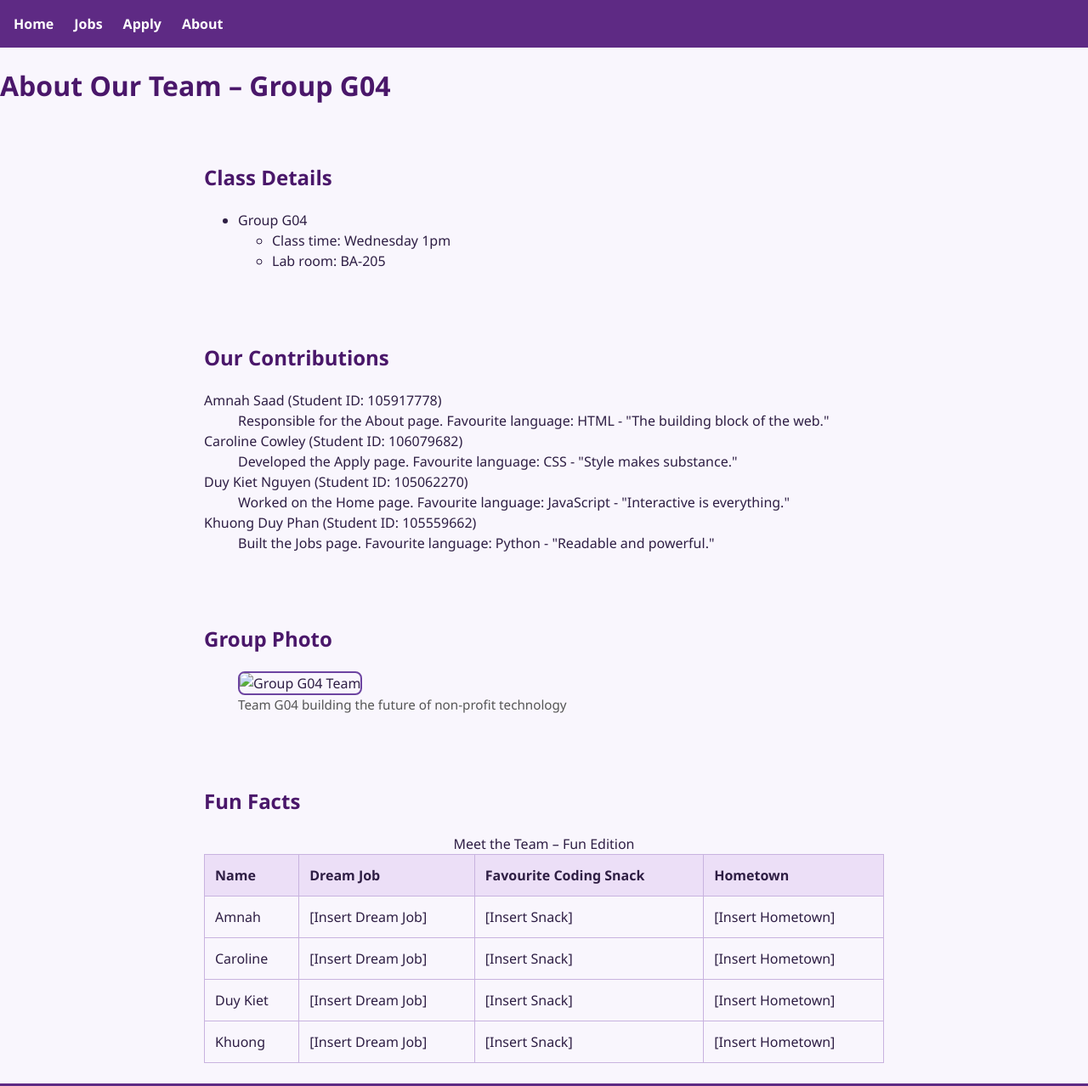
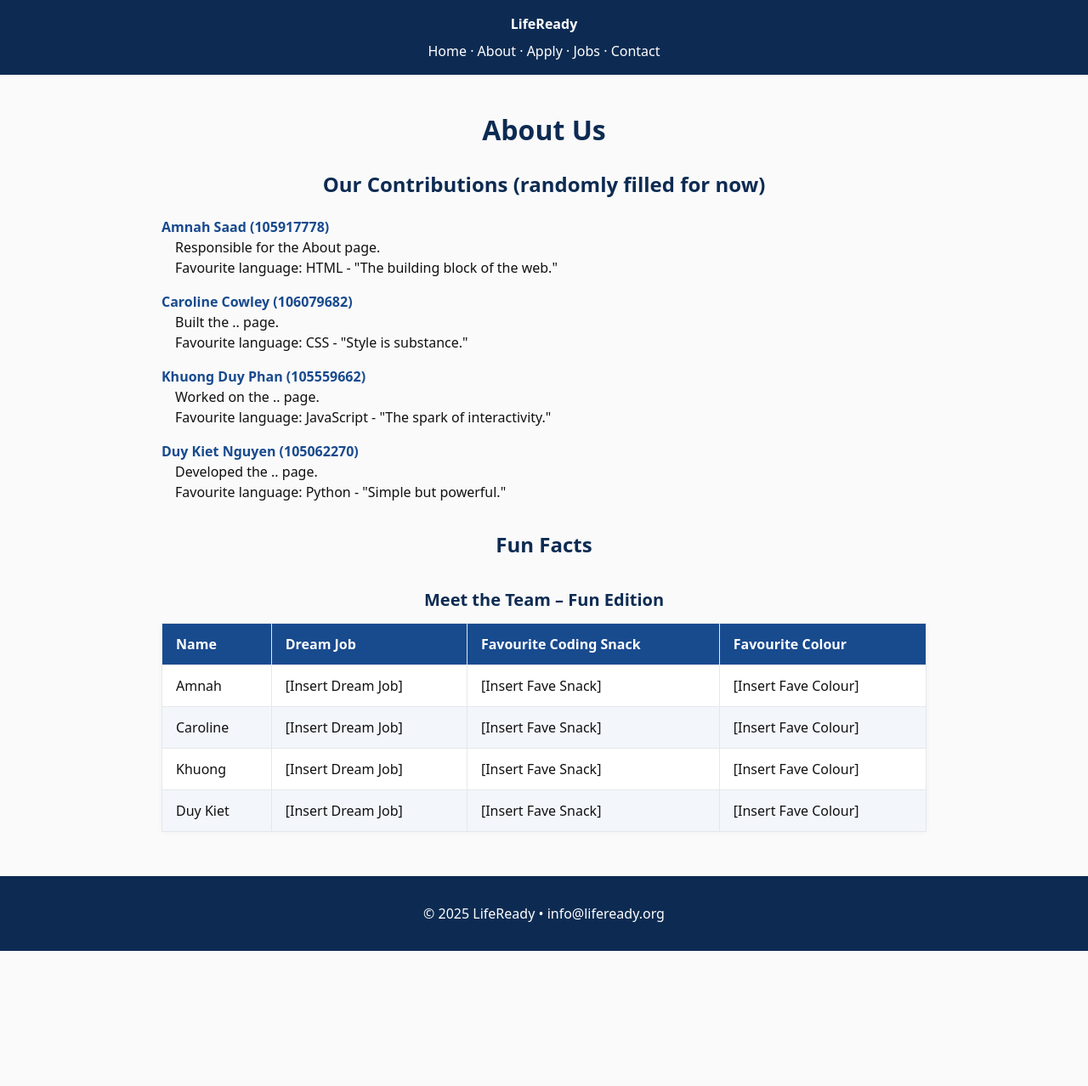
Before and after one commit to CarolineCowley/webProjectPt1, a plain HTML site: page about.html in a window 1280 px wide. Shown: the top 1278 px of the page at 85% size. After the commit the page ends 1119 px from the top, so only its background shows below. Drawn offline with Linux system fonts and the light colour scheme; files that its build step writes are made by us from their sources.

Commit message:
Added index.html

```diff
--- a/about.html
+++ b/about.html
@@ -3,141 +3,125 @@
 <head>
   <meta charset="UTF-8">
   <meta name="viewport" content="width=device-width, initial-scale=1">
-  <title>About Us - G04</title>
+  <title>About Us (G04) | LifeReady</title>
   <link rel="stylesheet" href="styles.css">
   <style>
-    /* Page-specific CSS: purple-based styling to differentiate from other pages */
+    :root {
+      --gap: 1rem;
+      --max: 900px;
+      --primary-color: #0d2b52; /* dark blue */
+      --primary-color-light: #184a8e;
+      --background-color: #fafafa;
+      --text-color: #111;
+      --border-color: #e5e7eb;
+    }
     body {
-      font-family: 'Segoe UI', Tahoma, Geneva, Verdana, sans-serif;
-      background-color: #f9f6fd;
-      color: #2e1e44;
+      font-family: system-ui, -apple-system, Segoe UI, Roboto, Arial, sans-serif;
+      line-height: 1.5;
       margin: 0;
+      color: var(--text-color);
+      background: var(--background-color);
     }
-
-    nav {
-      background-color: #5e2a84;
+    header, footer {
+      background: var(--primary-color);
+      color: white;
       padding: 1rem;
+      text-align: center;
     }
-
-    nav ul {
-      list-style: none;
-      display: flex;
-      gap: 1.5rem;
-      padding: 0;
-      margin: 0;
+    header a, footer a, nav a {
+      color: white;
+      text-decoration: none;
     }
-
-    nav a {
-      color: #fff;
-      text-decoration: none;
-      font-weight: bold;
-    }
-
-    nav a:hover,
-    nav a:focus {
+    header a:focus, header a:hover,
+    footer a:focus, footer a:hover,
+    nav a:focus, nav a:hover {
       text-decoration: underline;
     }
-
+    main {
+      padding: 1.25rem;
+      max-width: var(--max);
+      margin: 0 auto;
+    }
     h1, h2 {
-      color: #4a176a;
+      text-align: center;
+      color: var(--primary-color);
     }
-
     section {
-      padding: 1.5rem;
-      max-width: 800px;
-      margin: auto;
+      margin-bottom: 2rem;
     }
-
-    .group-photo {
-      border: 2px solid #6d44a1;
-      max-width: 300px;
-      border-radius: 8px;
+    dl dt {
+      font-weight: 700;
+      margin-top: 1rem;
+      color: var(--primary-color-light);
     }
-
+    dl dd {
+      margin-left: 1rem;
+      margin-bottom: 1rem;
+    }
     table {
       border-collapse: collapse;
       width: 100%;
-      margin-top: 1rem;
+      max-width: var(--max);
+      margin: 0 auto;
+      background: white;
+      border: 1px solid var(--border-color);
+      border-radius: 8px;
+      box-shadow: 0 1px 6px rgba(0,0,0,.04);
     }
-
+    caption {
+      font-weight: 700;
+      font-size: 1.25rem;
+      margin: 0.75rem 0;
+      color: var(--primary-color);
+    }
     th, td {
-      border: 1px solid #c8b3df;
-      padding: 0.75rem;
+      border: 1px solid var(--border-color);
+      padding: 0.75rem 1rem;
       text-align: left;
     }
-
     th {
-      background-color: #ecdff7;
+      background: var(--primary-color-light);
+      color: white;
     }
-
-    figcaption {
-      font-size: 0.95rem;
-      color: #555;
-    }
-
-    footer {
-      text-align: center;
-      padding: 1rem;
-      background-color: #5e2a84;
-      color: #fff;
-      font-size: 0.9rem;
-    }
-
-    footer a {
-      color: #fff;
-      text-decoration: underline;
+    tbody tr:nth-child(even) {
+      background: #f3f6fb;
     }
   </style>
 </head>
 <body>
+  <header>
+    <a href="index.html"><strong>LifeReady</strong></a>
+    <nav aria-label="Primary" style="margin-top: 0.5rem;">
+      <a href="index.html">Home</a> ·
+      <a href="about.html" aria-current="page">About</a> ·
+      <a href="apply.html">Apply</a> ·
+       <a href="jobs.html">Jobs</a> ·
+       <a href="mailto:info@companyname.com">Contact</a>
+    </nav>
+  </header>
 
-  <!-- Shared Navigation -->
-  <nav>
-    <ul>
-      <li><a href="index.html">Home</a></li>
-      <li><a href="jobs.html">Jobs</a></li>
-      <li><a href="apply.html">Apply</a></li>
-      <li><a href="about.html">About</a></li>
-    </ul>
-  </nav>
-
-  <h1>About Our Team – Group G04</h1>
+  <main>
+    <h1>About Us</h1>
 
     <section>
-    <h2>Class Details</h2>
-    <ul>
-      <li>Group G04
-        <ul>
-          <li>Class time: Wednesday 1pm</li>
-          <li>Lab room: BA-205</li>
-        </ul>
-      </li>
-    </ul>
-  </section>
+      <h2>Our Contributions (randomly filled for now)</h2>
+      <dl>
+        <dt>Amnah Saad (105917778)</dt>
+        <dd>Responsible for the About page. <br>
+          Favourite language: HTML - "The building block of the web."</dd>
 
-  <section>
-    <h2>Our Contributions</h2>
-    <dl>
-      <dt>Amnah Saad (Student ID: 105917778)</dt>
-      <dd>Responsible for the About page. Favourite language: HTML - "The building block of the web."</dd>
+        <dt>Caroline Cowley (106079682)</dt>
+        <dd>Built the .. page. <br>
+          Favourite language: CSS - "Style is substance."</dd>
 
-      <dt>Caroline Cowley (Student ID: 106079682)</dt>
-      <dd>Developed the Apply page. Favourite language: CSS - "Style makes substance."</dd>
+        <dt>Khuong Duy Phan (105559662)</dt>
+        <dd>Worked on the .. page. <br>
+          Favourite language: JavaScript - "The spark of interactivity."</dd>
 
-      <dt>Duy Kiet Nguyen (Student ID: 105062270)</dt>
-      <dd>Worked on the Home page. Favourite language: JavaScript - "Interactive is everything."</dd>
-
-      <dt>Khuong Duy Phan (Student ID: 105559662)</dt>
-      <dd>Built the Jobs page. Favourite language: Python - "Readable and powerful."</dd>
+        <dt>Duy Kiet Nguyen (105062270)</dt>
+        <dd>Developed the .. page. <br>
+          Favourite language: Python - "Simple but powerful."</dd>
       </dl>
-  </section>
-
-  <section>
-    <h2>Group Photo</h2>
-    <figure>
-      <img src="images/group-photo.jpg" alt="Group G04 Team" class="group-photo">
-      <figcaption>Team G04 building the future of non-profit technology</figcaption>
-    </figure>
     </section>
 
     <section>
@@ -149,46 +133,44 @@
             <th>Name</th>
             <th>Dream Job</th>
             <th>Favourite Coding Snack</th>
-          <th>Hometown</th>
+            <th>Favourite Colour</th>
           </tr>
         </thead>
         <tbody>
           <tr>
             <td>Amnah</td>
             <td>[Insert Dream Job]</td>
-          <td>[Insert Snack]</td>
-          <td>[Insert Hometown]</td>
+            <td>[Insert Fave Snack]</td>
+            <td>[Insert Fave Colour]</td>
           </tr>
           <tr>
             <td>Caroline</td>
             <td>[Insert Dream Job]</td>
-          <td>[Insert Snack]</td>
-          <td>[Insert Hometown]</td>
+            <td>[Insert Fave Snack]</td>
+            <td>[Insert Fave Colour]</td>
+          </tr>
+          <tr>
+            <td>Khuong</td>
+            <td>[Insert Dream Job]</td>
+            <td>[Insert Fave Snack]</td>
+            <td>[Insert Fave Colour]</td>
           </tr>
           <tr>
             <td>Duy Kiet</td>
             <td>[Insert Dream Job]</td>
-          <td>[Insert Snack]</td>
-          <td>[Insert Hometown]</td>
-        </tr>
-        <tr>
-          <td>Khuong</td>
-          <td>[Insert Dream Job]</td>
-          <td>[Insert Snack]</td>
-          <td>[Insert Hometown]</td>
+            <td>[Insert Fave Snack]</td>
+            <td>[Insert Fave Colour]</td>
           </tr>
         </tbody>
       </table>
     </section>
+  </main>
 
-  <!-- Footer -->
   <footer>
-    <p>
-      <a href="#">GitHub Repository</a> |
-      <a href="#">Jira Board</a> |
-      Contact: <a href="mailto:info@g04tech.org">info@g04tech.org</a>
-    </p>
+    <p>&copy; <span id="year">2025</span> LifeReady • <a href="mailto:info@lifeready.org">info@lifeready.org</a></p>
+    <script>
+      document.getElementById('year').textContent = new Date().getFullYear();
+    </script>
   </footer>
-
 </body>
 </html>
```
Also changed, not shown: apply.html (+1 -0 lines). Lines whose indentation alone changed are shown as unchanged.
